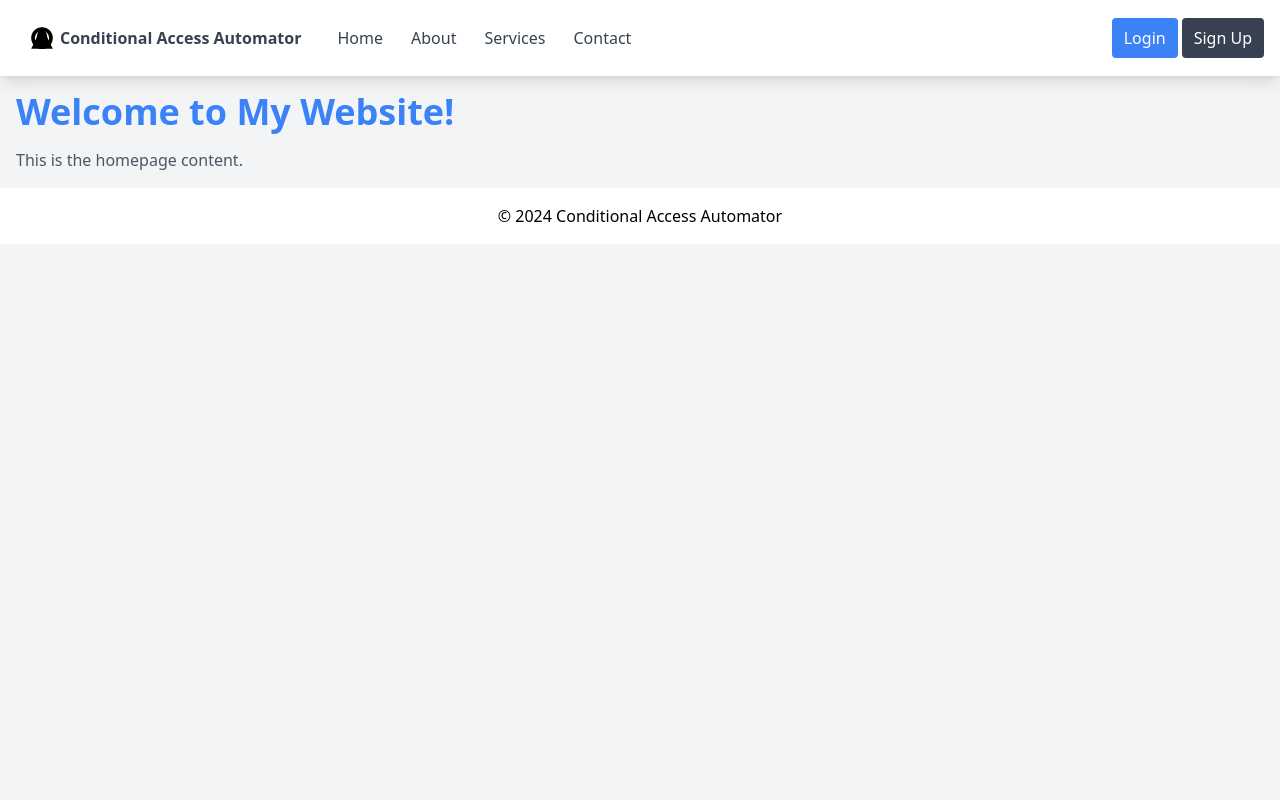
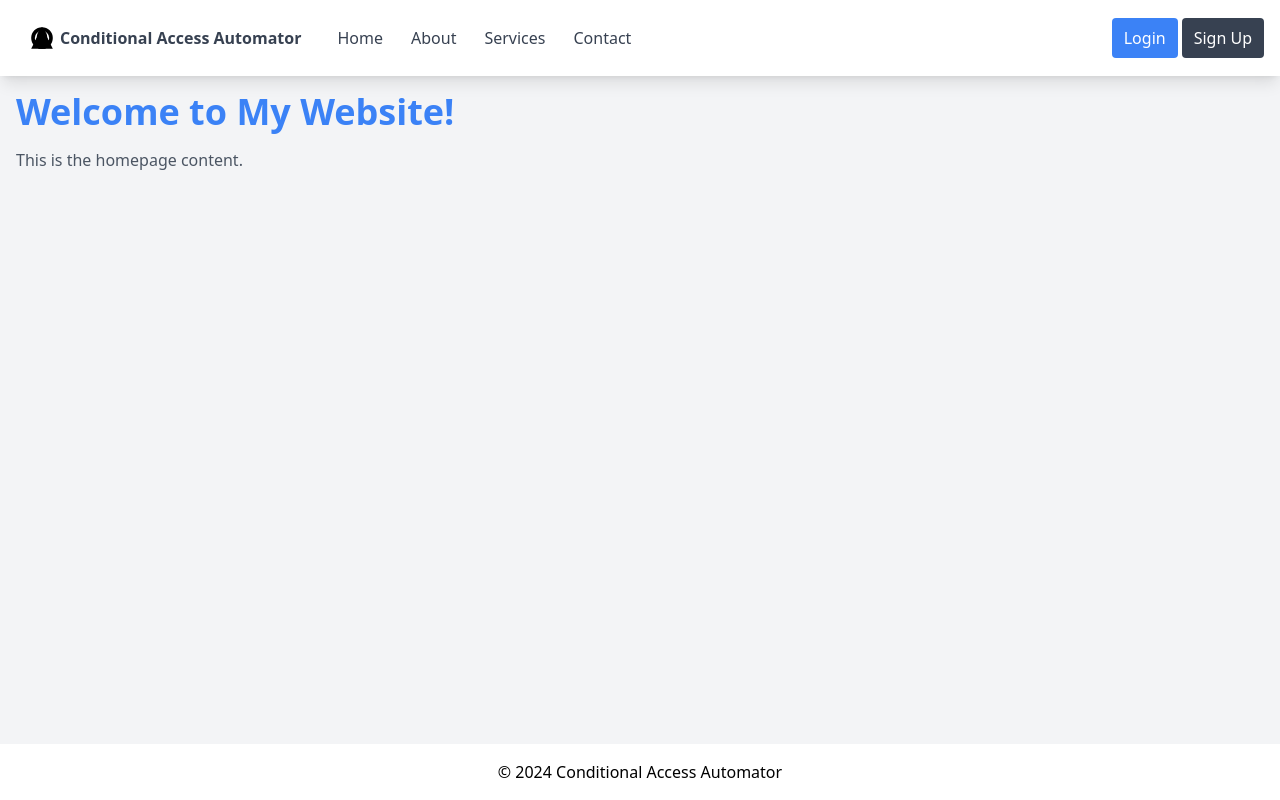
Before and after one commit to Megakuul/conditional-access-automator, a Flask app: page / in a window 1280 px wide. Run offline with Flask 3, Linux system fonts and the light colour scheme; some libraries are stand-ins or nearby versions.

Commit message:
fix: min body height

```diff
--- a/web/templates/base.html
+++ b/web/templates/base.html
@@ -6,7 +6,7 @@
   <title>{% block title %}My Flask App{% endblock %}</title>
   <script src="https://cdn.tailwindcss.com"></script>
 </head>
-<body class="bg-gray-100">
+<body class="bg-gray-100 flex flex-col min-h-screen">
   <!-- Navbar -->
   <nav class="bg-white shadow-lg">
     <div class="max-w-7xl mx-auto px-4">
@@ -38,7 +38,7 @@
   </nav>
 
   <!-- Page-specific content -->
-  <div class="container mx-auto p-4">
+  <div class="container mx-auto p-4 flex-grow">
     {% block content %}
     <!-- Content will be injected here -->
     {% endblock %}
```
